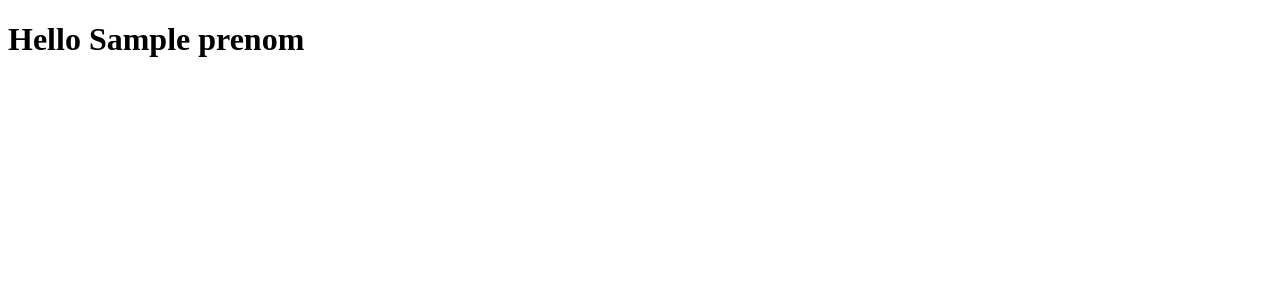
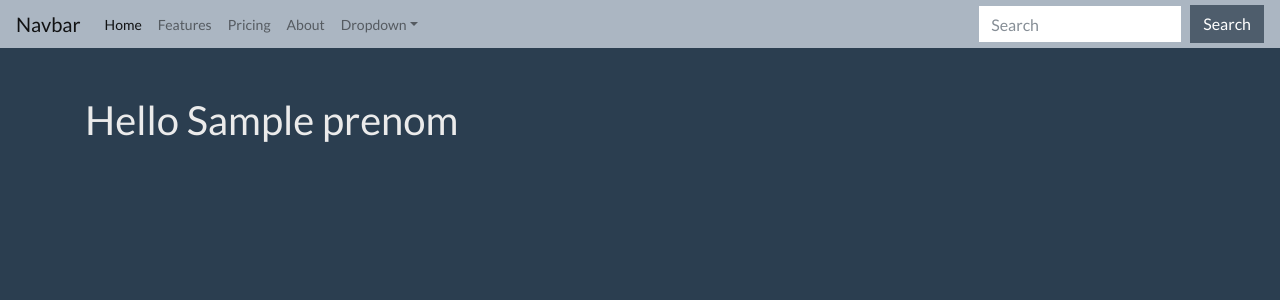
Before and after one commit to BenFerd/symfony5Tuto, a Symfony app: template templates/hello.html.twig in a window 1280 px wide. Shown: the top 300 px of the page. Run offline with Twig, Linux system fonts and the light colour scheme; the template is opened without the code that fills it: most values are stand-ins (such as "Sample title", 1, 10 or a date in 2020); some libraries are stand-ins or nearby versions.

Commit message:
mise en place homepage/homecontroller + navbar

```diff
--- a/templates/base.html.twig
+++ b/templates/base.html.twig
@@ -2,11 +2,19 @@
 <html>
 	<head>
 		<meta charset="UTF-8">
-        <title>{% block title %}Welcome!{% endblock %}</title>
-        {% block stylesheets %}{% endblock %}
+		<title>
+			{% block title %}Welcome!
+			{% endblock %}
+		</title>
+		{% block stylesheets %}
+			<link rel="stylesheet" href="https://bootswatch.com/4/superhero/bootstrap.min.css">
+			<link rel="stylesheet" href="https://cdnjs.cloudflare.com/ajax/libs/font-awesome/5.15.1/css/all.min.css" integrity="sha512-+4zCK9k+qNFUR5X+cKL9EIR+ZOhtIloNl9GIKS57V1MyNsYpYcUrUeQc9vNfzsWfV28IaLL3i96P9sdNyeRssA==" crossorigin="anonymous"/>
+		{% endblock %}
 	</head>
+	{% include "shared/_navbar.html.twig" %}
 	<body>
-        {% block body %}{% endblock %}
+		<div class="container pt-5"> {% block body %}{% endblock %}
+			</div>
 			{% block javascripts %}{% endblock %}
 		</body>
 	</html>
--- /dev/null
+++ b/templates/shared/_navbar.html.twig
@@ -0,0 +1,39 @@
+<nav class="navbar navbar-expand-lg navbar-light bg-light">
+		<a class="navbar-brand" href="#">Navbar</a>
+		<button class="navbar-toggler" type="button" data-toggle="collapse" data-target="#navbarColor03" aria-controls="navbarColor03" aria-expanded="false" aria-label="Toggle navigation">
+			<span class="navbar-toggler-icon"></span>
+		</button>
+
+		<div class="collapse navbar-collapse" id="navbarColor03">
+			<ul class="navbar-nav mr-auto">
+				<li class="nav-item active">
+					<a class="nav-link" href="#">Home
+						<span class="sr-only">(current)</span>
+					</a>
+				</li>
+				<li class="nav-item">
+					<a class="nav-link" href="#">Features</a>
+				</li>
+				<li class="nav-item">
+					<a class="nav-link" href="#">Pricing</a>
+				</li>
+				<li class="nav-item">
+					<a class="nav-link" href="#">About</a>
+				</li>
+				<li class="nav-item dropdown">
+					<a class="nav-link dropdown-toggle" data-toggle="dropdown" href="#" role="button" aria-haspopup="true" aria-expanded="false">Dropdown</a>
+					<div class="dropdown-menu">
+						<a class="dropdown-item" href="#">Action</a>
+						<a class="dropdown-item" href="#">Another action</a>
+						<a class="dropdown-item" href="#">Something else here</a>
+						<div class="dropdown-divider"></div>
+						<a class="dropdown-item" href="#">Separated link</a>
+					</div>
+				</li>
+			</ul>
+			<form class="form-inline my-2 my-lg-0" wtx-context="376333AF-091A-4A86-A863-F2898D7560A0">
+				<input class="form-control mr-sm-2" type="text" placeholder="Search" wtx-context="0DE5B97D-D3E0-4B94-8516-D1639087E84D">
+				<button class="btn btn-secondary my-2 my-sm-0" type="submit">Search</button>
+			</form>
+		</div>
+	</nav>
```
Also changed, not shown: src/Controller/HomeController.php (added, +18 -0 lines), templates/home.html.twig (added, +44 -0 lines), templates/shared/_assurance.html.twig (added, +8 -0 lines). Lines whose indentation alone changed are shown as unchanged.
